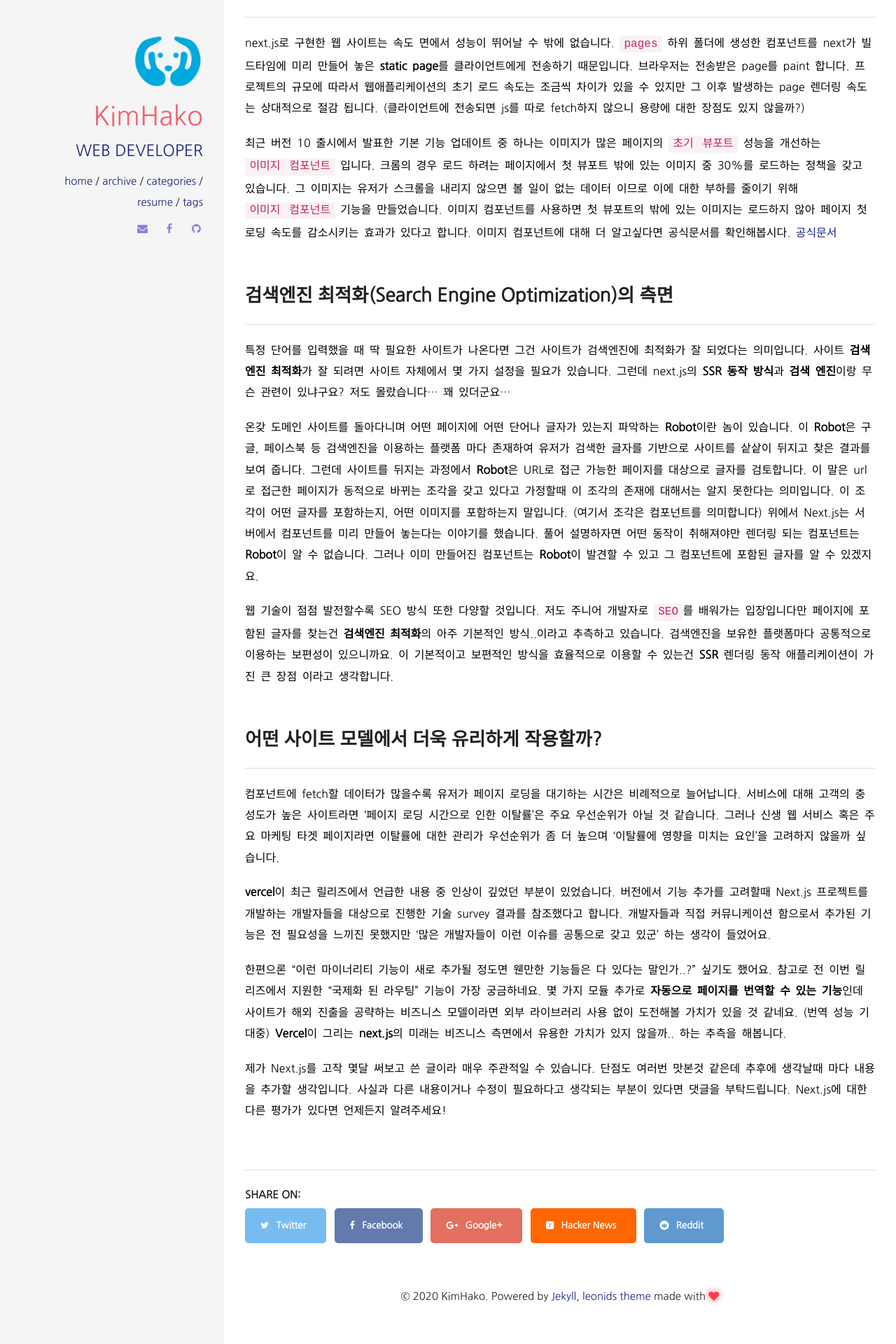
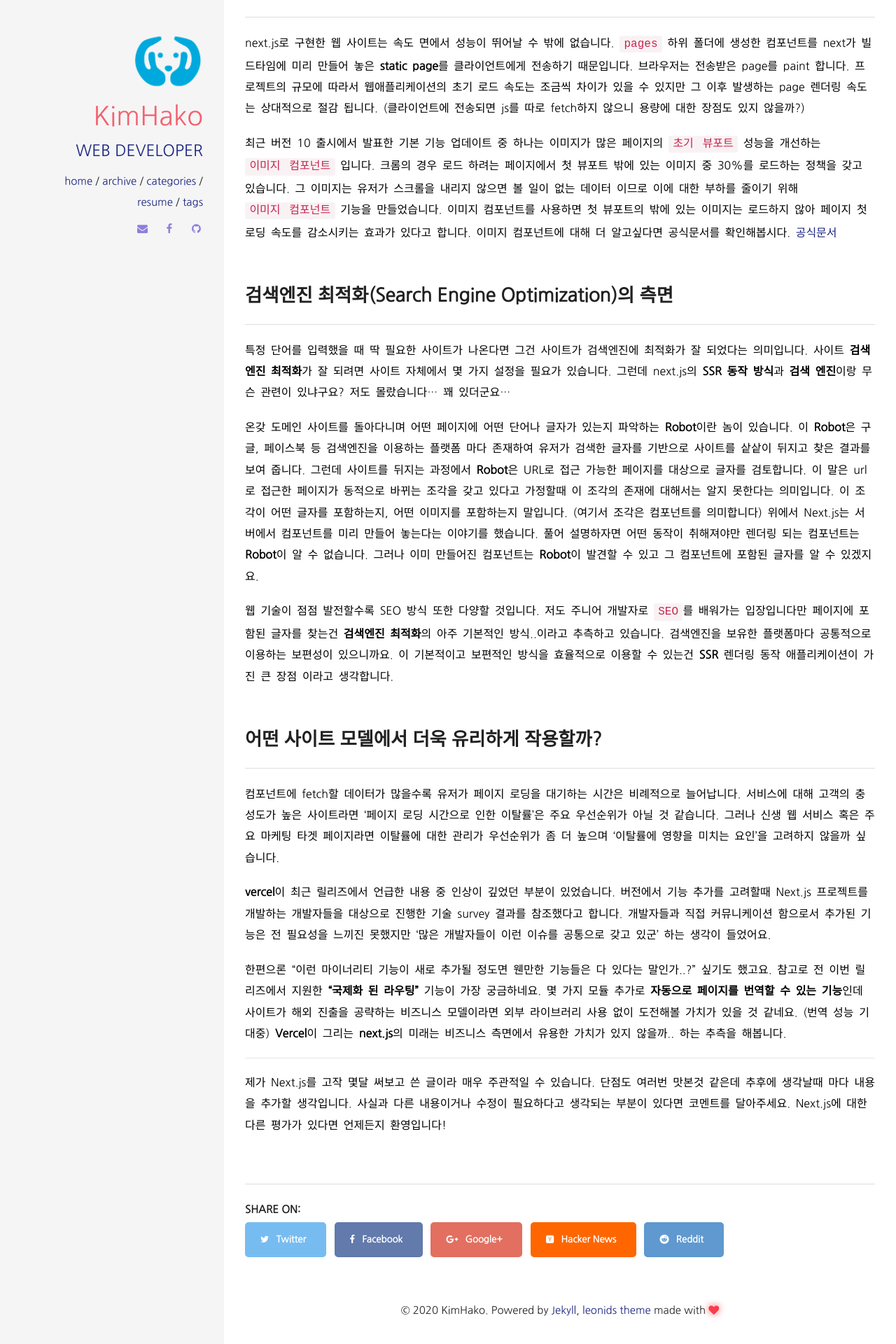
Before and after one commit to OHHAKO/kimhako, a Jekyll site: the page built from _posts/2020-11-06-Nextjs-attractive-post.md, in a window 1280 px wide. Shown: the part 1469-3389 px from the top of the page at 70% size. Built offline with Jekyll 4.4.1, drawn with Linux system fonts in a browser that asks for light colours; some web fonts are replaced; comment, search, counter and statistics services are not loaded.

Commit message:
docs: modify epilogue post about using next.js

```diff
--- a/_posts/2020-11-06-Nextjs-attractive-post.md
+++ b/_posts/2020-11-06-Nextjs-attractive-post.md
@@ -53,7 +53,9 @@
 
 **vercel**이 최근 릴리즈에서 언급한 내용 중 인상이 깊었던 부분이 있었습니다. 버전에서 기능 추가를 고려할때 Next.js 프로젝트를 개발하는 개발자들을 대상으로 진행한 기술 survey 결과를 참조했다고 합니다. 개발자들과 직접 커뮤니케이션 함으로서 추가된 기능은 전 필요성을 느끼진 못했지만 '많은 개발자들이 이런 이슈를 공통으로 갖고 있군' 하는 생각이 들었어요.
 
-한편으론 “이런 마이너리티 기능이 새로 추가될 정도면 웬만한 기능들은 다 있다는 말인가..?” 싶기도 했어요. 참고로 전 이번 릴리즈에서 지원한 “국제화 된 라우팅” 기능이 가장 궁금하네요. 몇 가지 모듈 추가로 **자동으로 페이지를 번역할 수 있는 기능**인데 사이트가 해외 진출을 공략하는 비즈니스 모델이라면 외부 라이브러리 사용 없이 도전해볼 가치가 있을 것 같네요. (번역 성능 기대중)
+한편으론 “이런 마이너리티 기능이 새로 추가될 정도면 웬만한 기능들은 다 있다는 말인가..?” 싶기도 했고요. 참고로 전 이번 릴리즈에서 지원한 **“국제화 된 라우팅”** 기능이 가장 궁금하네요. 몇 가지 모듈 추가로 **자동으로 페이지를 번역할 수 있는 기능**인데 사이트가 해외 진출을 공략하는 비즈니스 모델이라면 외부 라이브러리 사용 없이 도전해볼 가치가 있을 것 같네요. (번역 성능 기대중)
 **Vercel**이 그리는 **next.js**의 미래는 비즈니스 측면에서 유용한 가치가 있지 않을까.. 하는 추측을 해봅니다.
 
-제가 Next.js를 고작 몇달 써보고 쓴 글이라 매우 주관적일 수 있습니다. 단점도 여러번 맛본것 같은데 추후에 생각날때 마다 내용을 추가할 생각입니다. 사실과 다른 내용이거나 수정이 필요하다고 생각되는 부분이 있다면 댓글을 부탁드립니다. Next.js에 대한 다른 평가가 있다면 언제든지 알려주세요!
+---
+
+제가 Next.js를 고작 몇달 써보고 쓴 글이라 매우 주관적일 수 있습니다. 단점도 여러번 맛본것 같은데 추후에 생각날때 마다 내용을 추가할 생각입니다. 사실과 다른 내용이거나 수정이 필요하다고 생각되는 부분이 있다면 코멘트를 달아주세요. Next.js에 대한 다른 평가가 있다면 언제든지 환영입니다!
```
